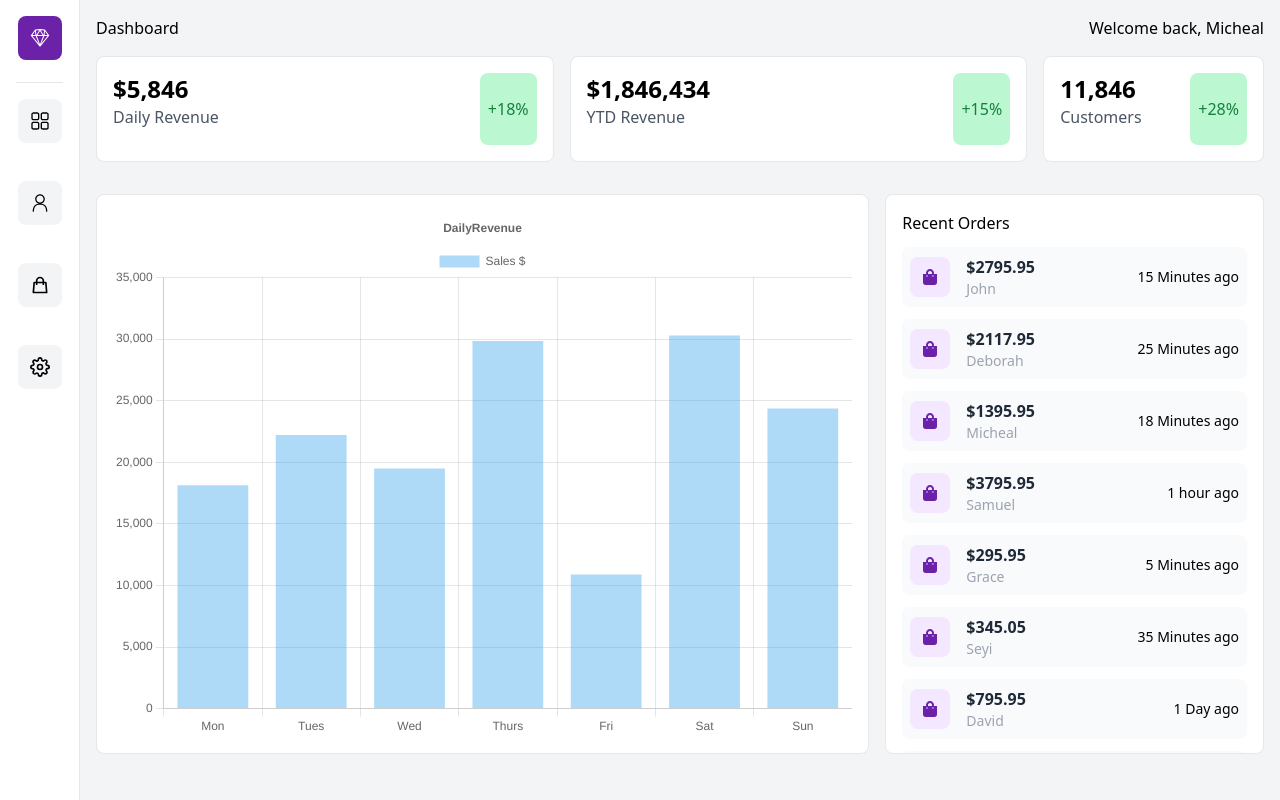
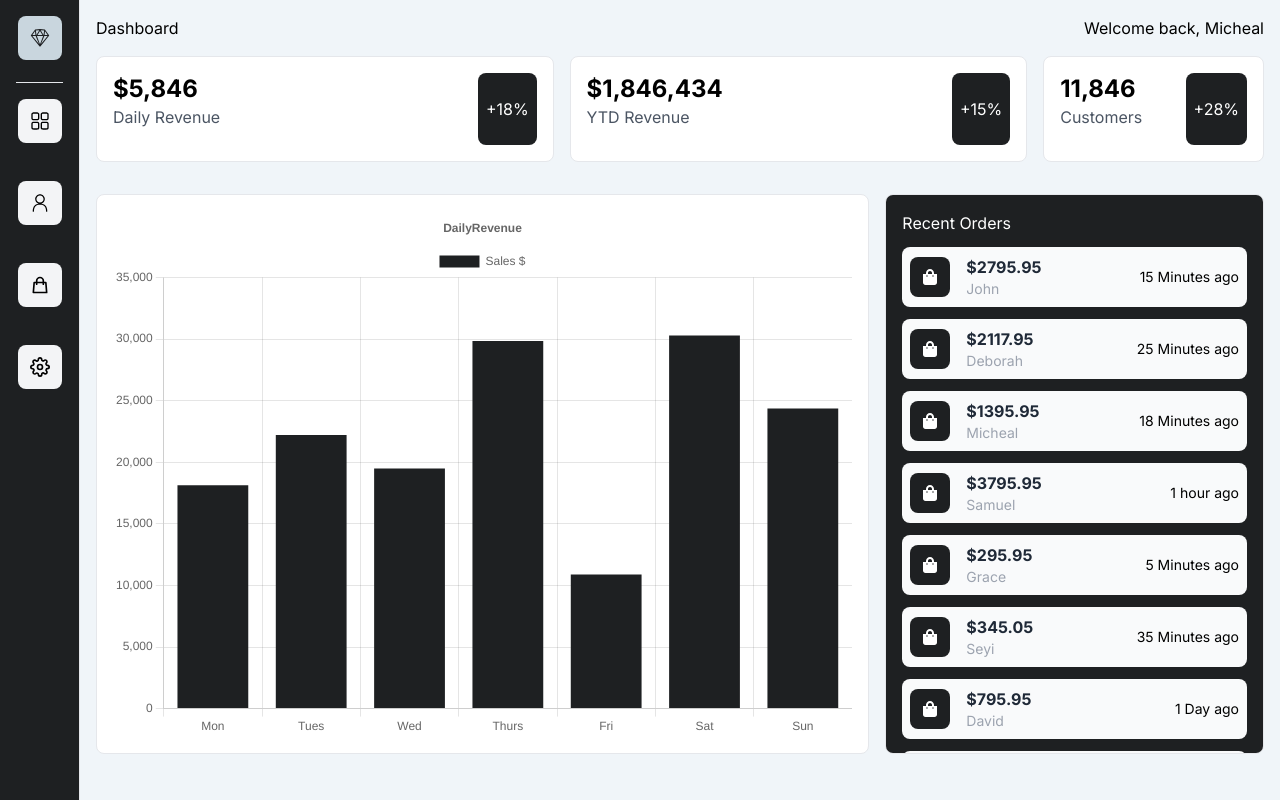
Before and after one commit to NiranMike/dashboard, a Next.js app: page / in a window 1280 px wide. Built offline with nearby package versions, Linux system fonts and the light colour scheme.

Commit message:
style: change colors

```diff
--- a/components/Cards.jsx
+++ b/components/Cards.jsx
@@ -8,8 +8,8 @@ const Cards = () => {
                 <p className='text-2xl font-bold'>$5,846</p>
                 <p className='text-gray-600'>Daily Revenue</p>
             </div>
-            <p className='bg-green-200 flex justify-center items-center p-2 rounded-lg'>
-                <span className='text-green-700'>+18%</span>
+            <p className='bg-[#1E2022] flex justify-center items-center p-2 rounded-lg'>
+                <span className='text-white'>+18%</span>
             </p>
           </div>
           <div className='lg:col-span-2 col-span-1 bg-white flex justify-between w-full border p-4 rounded-lg'>
@@ -17,8 +17,8 @@ const Cards = () => {
                 <p className='text-2xl font-bold'>$1,846,434</p>
                 <p className='text-gray-600'>YTD Revenue</p>
             </div>
-            <p className='bg-green-200 flex justify-center items-center p-2 rounded-lg'>
-                <span className='text-green-700'>+15%</span>
+            <p className='bg-[#1E2022] flex justify-center items-center p-2 rounded-lg'>
+                <span className='text-white'>+15%</span>
             </p>
           </div>
           <div className=' bg-white flex justify-between w-full border p-4 rounded-lg'>
@@ -26,8 +26,8 @@ const Cards = () => {
                 <p className='text-2xl font-bold'>11,846</p>
                 <p className='text-gray-600'>Customers</p>
             </div>
-            <p className='bg-green-200 flex justify-center items-center p-2 rounded-lg'>
-                <span className='text-green-700'>+28%</span>
+            <p className='bg-[#1E2022] flex justify-center items-center p-2 rounded-lg'>
+                <span className='text-white'>+28%</span>
             </p>
           </div>
     </div>
--- a/components/Chart.jsx
+++ b/components/Chart.jsx
@@ -32,7 +32,7 @@ const Chart = () => {
                     label: 'Sales $',
                     data: [18127, 22201, 19490, 29843, 10893, 30284, 24352],
                     borderColor: 'rgb(53, 162, 235)',
-                    backgroundColor: 'rgb(53, 162, 235, 0.4)',
+                    backgroundColor: '#1E2022',
                 }
             ]
         });
@@ -54,7 +54,8 @@ const Chart = () => {
     },[])
     return (
         <>
-            <div className='w-full md:col-span-2 relative lg:h-[70vh] h-[50vh] m-auto p-4 border rounded-lg bg-white'>
+<div className='w-full md:col-span-2 relative lg:h-[70vh] h-[50vh] m-auto p-4 border rounded-lg bg-[#ffffff]'>
+
                 <Bar data={chartData} options={chartOptions} />
             </div>
         </>
--- a/components/Orders.jsx
+++ b/components/Orders.jsx
@@ -4,14 +4,15 @@ import { FaShoppingBag } from 'react-icons/fa'
 
 const Orders = () => {
   return (
-    <div className='w-full col-span-1 relative lg:h-[70vh] h-[50vh] m-auto p-4 border rounded-lg bg-white overflow-scroll'>
-          <h1>Recent Orders</h1>
+<div className='w-full col-span-1 relative lg:h-[70vh] h-[50vh] m-auto p-4 border rounded-lg bg-[#1E2022] overflow-scroll'>
+
+          <h1 className='text-white'>Recent Orders</h1>
           <ul>
               {data.map((order, id) => {
                 return(
                 <li key={id} className='bg-gray-50 hover:bg-gray-100 rounded-lg my-3 p-2 flex items-center cursor-pointer'>
-                    <div className='bg-purple-100 rounded-lg p-3'>
-                        <FaShoppingBag className='text-purple-800' />
+                    <div className='bg-[#1E2022] rounded-lg p-3'>
+                        <FaShoppingBag className='text-white' />
                     </div>
                     <div className='pl-4'>
                             <p className='text-gray-800 font-bold'>${order.total}</p>
--- a/components/Sidebar.jsx
+++ b/components/Sidebar.jsx
@@ -8,15 +8,16 @@ import {FiSettings} from "react-icons/fi"
 const Sidebar = ({children}) => {
   return (
       <div className='flex'>
-          <div className='fixed w-20 h-screen p-4 bg-white border-r-[1px] flex flex-col justify-between'>
+<div className='fixed w-20 h-screen p-4 bg-[#1E2022] border-r-[1px] flex flex-col justify-between'>
+
               <div className='flex flex-col items-center'>
                   <Link href={'/'}>
-                      <div className='bg-purple-800 text-white p-3 rounded-lg inline-block font-bold'>
+                      <div className='bg-[#C9D6DE] text-[#1E2022] p-3 rounded-lg inline-block font-bold'>
                           <RxSketchLogo size={20} />
                       </div>
                   </Link>
                   <span className='border-b-[1px] border-gray-200 w-full p-2'></span>
-                  <Link href={'/dashboard'}>
+                  <Link href={'/'}>
                       <div className='bg-gray-100  hover:bg-gray-300 p-3 rounded-lg cursor-pointer my-4 inline-block font-bold'>
                           <RxDashboard size={20} />
                       </div>
--- a/data.js
+++ b/data.js
@@ -72,7 +72,7 @@ export const data = [
             last:'Lenyie',
         },
         total: 795.95,
-        status: 'Completed',
+        status: 'Processing',
         method: 'PayPal',
         date:'1 Day ago',
     },
--- a/package.json
+++ b/package.json
@@ -9,7 +9,7 @@
     "lint": "next lint"
   },
   "dependencies": {
-    "@next/font": "13.1.4",
+    "@next/font": "^13.1.4",
     "chart.js": "^4.2.0",
     "next": "13.1.4",
     "react": "18.2.0",
--- a/pages/Customers.jsx
+++ b/pages/Customers.jsx
@@ -4,10 +4,10 @@ import { data } from '@/data'
 
 const Customers = () => {
   return (
-    <div className=' bg-gray-100 min-h-screen'>
+    <div className=' bg-[#1E2022] min-h-screen'>
         <div className='flex justify-between p-4'>
-          <h2>Customers</h2>
-          <h2>Welcome Back, Mike</h2>
+          <h2 className='text-white'>Customers</h2>
+          <h2 className='text-white'>Welcome Back, Mike</h2>
       </div>
       <div className='p-4'>
             <div className='w-full m-auto p-4 border rounded-lg bg-white overflow-y-auto'>
@@ -21,8 +21,8 @@ const Customers = () => {
             {data.map((order, id)=>(
               <li key={id} className='bg-gray-50 hover:bg-gray-100 rounded-lg my-3 p-2 grid md:grid-cols-4 sm:grid-cols-3 grid-cols-2 items-center justify-between cursor-pointer'>
                 <div className='flex items-center'>
-                  <div className='bg-purple-100 p-3 rounded-lg'>
-                    <BsPersonFill className='text-purple-800' />
+                  <div className='bg-white p-3 rounded-lg'>
+                    <BsPersonFill className='text-[#1E2022]' />
                   </div>
                   <p className='pl-4'>{`${order.name.first} ${order.name.last}`}</p>
                 </div>
--- a/pages/OrdersPage.jsx
+++ b/pages/OrdersPage.jsx
@@ -1,11 +1,51 @@
 import React from 'react'
 import { FaShoppingBag } from 'react-icons/fa';
 import {BsThreeDotsVertical} from 'react-icons/bs';
-import {data} from "../data/data"
+import { data } from '@/data';
 const OrdersPage = () => {
 
   return (
-    <div>OrdersPage</div>
+      <div className='bg-[#1E2022] min-h-screen'>
+          <div className='flex justify-between px-4 pt-4'>
+            <h2 className='text-white'>Orders</h2>
+            <h2 className='text-white'>Welcome Back Again</h2>
+          </div>
+          <div className='p-4'>
+              <div className='w-full m-auto p-4 border rounded-lg bg-white overflow-y-auto'>
+                  <div className='my-3 p-2 grid md:grid-cols-4 sm:grid-cols-3 grid-cols-2 items-center justify-between cursor-pointer'>
+                      <span>Order</span>
+                      <span className='sm:text-left text-right'>Status</span>
+                      <span className='hidden md:grid'>Last Order</span>
+                      <span className='hidden sm:grid'>Method</span>
+                  </div>
+                  <ul>
+                      {data.map((order, id) => (
+                          <li key={id} className='bg-gray-50 hover:bg-gray-100 rounded-lg my-3 p-2 grid md:grid-cols-4 sm:grid-cols-2 items-center justify-between cursor-pointer'>
+                              <div className='flex'>
+                                  <div className='bg-white p-3 rounded-lg'>
+                                      <FaShoppingBag className='text-[#1E2022]' />
+                                  </div>
+                                  <div className='pl-4'>
+                                      <p className='text-gray-800 font-bold'>${ order.total.toLocaleString() }</p>
+                                      <p className='text-gray-800 text-sm'>{ order.name.first}</p>
+                                  </div>
+                              </div>
+                              <p className='text-gray-600 hidden sm:flex sm:text-left text-right'>
+                                  <span className={
+                                    order.status === 'Processing' ? 'bg-green-200 p-2 rounded-lg' : order.status == 'Completed' ? 'bg-blue-200 p-2 rounded-lg' : 'bg-yellow-200 p-2 rounded-lg'
+                                  }>{ order.status }</span>
+                              </p>
+                              <p className='hidden md:flex'>{order.date}</p>
+                              <div className='sm:flex hidden justify-between items-center'>
+                                  <p>{ order.method }</p>
+                                  <BsThreeDotsVertical className='hidden md:flex' />
+                              </div>
+                          </li>
+                      ))}
+                  </ul>
+              </div>
+          </div>
+    </div>
   )
 }
 
--- a/pages/_app.js
+++ b/pages/_app.js
@@ -1,6 +1,10 @@
 import Sidebar from '@/components/Sidebar'
 import '@/styles/globals.css'
+import {Inter} from '@next/font/google'
 
+const inter = Inter({
+  subsets: ['latin']
+})
 export default function App({ Component, pageProps }) {
   return (
     <>
--- a/pages/index.js
+++ b/pages/index.js
@@ -14,7 +14,7 @@ export default function Home() {
         <meta name="viewport" content="width=device-width, initial-scale=1" />
         <link rel="icon" href="/favicon.ico" />
       </Head>
-        <main className=' bg-gray-100 min-h-screen'>
+        <main className=' bg-[#F0F5F9] min-h-screen'>
         <Header />
         <Cards />
         <div className=' p-4 grid md:grid-cols-3 grid-cols-1 gap-4'>
--- a/styles/globals.css
+++ b/styles/globals.css
@@ -1,3 +1,13 @@
+@import url('https://fonts.googleapis.com/css2?family=Inter:wght@600;700;800&display=swap');
+
 @tailwind base;
 @tailwind components;
 @tailwind utilities;
+
+*{
+    font-family: 'Inter', sans-serif;
+}
+
+main{
+    background-color: #F0F5F9;
+}
```
Also changed, not shown: 1 other file (tests, documents, lock files or other folders).
